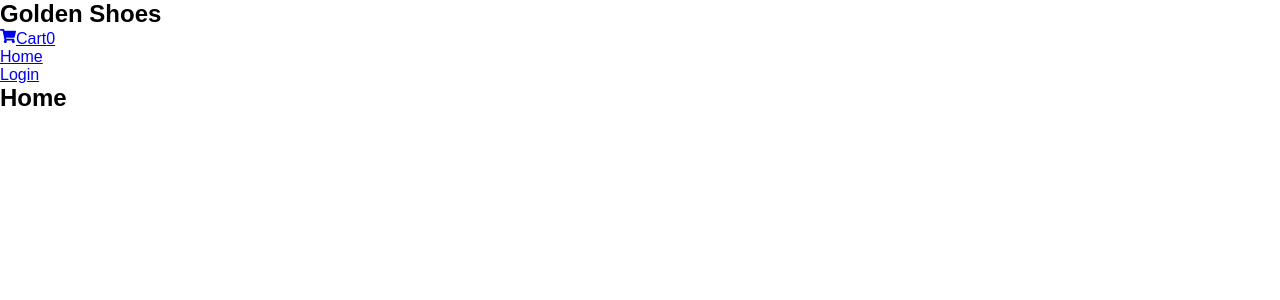
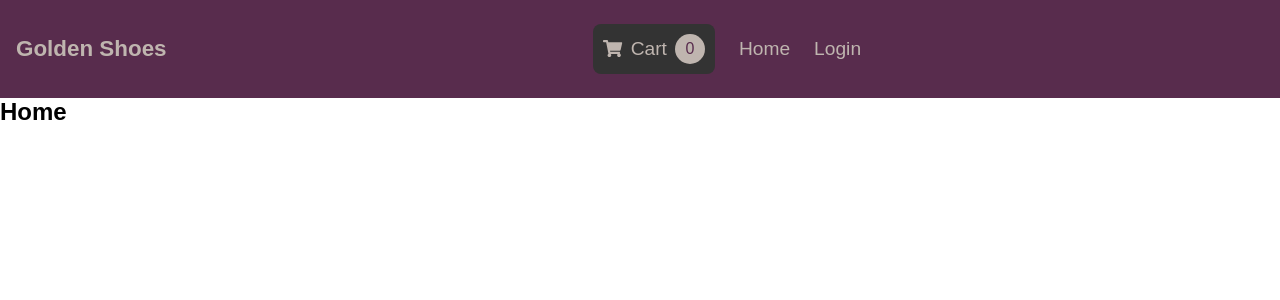
Before and after one commit to katebry/golden-shoe-store, a React (Create React App) app in the folder frontend/: page / in a window 1280 px wide. Shown: the top 300 px of the page. Built offline with nearby package versions, Linux system fonts and the light colour scheme.

Commit message:
chore: added NavBar styling and styled-components to frontend repo

```diff
--- a/frontend/package.json
+++ b/frontend/package.json
@@ -16,6 +16,7 @@
     "redux": "^4.0.5",
     "redux-devtools-extension": "^2.13.9",
     "redux-thunk": "^2.3.0",
+    "styled-components": "^5.2.3",
     "web-vitals": "^1.0.1"
   },
   "scripts": {
--- a/frontend/src/components/NavBar.css
+++ b/frontend/src/components/NavBar.css
@@ -0,0 +1,63 @@
+.navBar {
+  width: 100%;
+  background-color: #582c4d;
+  display: flex;
+  justify-content: space-between;
+  align-items: center;
+  padding: 1.5rem 1rem;
+  z-index: 50;
+}
+
+.navBar__logo h2 {
+  color: #bfb5af;
+  font-size: 1.4rem;
+  cursor: pointer;
+}
+
+.navBar__links {
+  display: flex;
+  list-style: none;
+  align-items: center;
+}
+
+.navBar__links > li {
+  padding-left: 1.5rem;
+}
+
+.navBar__links > li > a {
+  text-decoration: none;
+  color: #bfb5af;
+  font-size: 1.2rem;
+  display: flex;
+  align-items: center;
+}
+
+.navBar__links > li > a > span {
+  display: flex;
+  align-items: center;
+  margin-left: 8px;
+}
+
+.cart__link {
+  background-color: #333333;
+  padding: 10px;
+  border-radius: 8px;
+}
+
+.cart__link:hover {
+  background-color: #a26769;
+}
+
+.cart__badge {
+  width: 30px;
+  height: 30px;
+  border-radius: 50%;
+  margin-left: 8px;
+  background-color: #bfb5af;
+  color: #582c4d;
+  display: flex;
+  justify-content: center;
+  align-items: center;
+  text-align: center;
+  font-size: 1rem;
+}
--- a/frontend/src/components/NavBar.js
+++ b/frontend/src/components/NavBar.js
@@ -7,14 +7,14 @@
 
   return (
     <nav className="navBar">
-      <div className="navBar__Logo">
+      <div className="navBar__logo">
         <h2>Golden Shoes</h2>
       </div>
-      <ul className="navBar__Links">
+      <ul className="navBar__links">
         <li>
-          <Link to="/cart">
+          <Link to="/cart" className="cart__link">
             <FaShoppingCart />
-            Cart
+            <span>Cart</span>
             <span className="cart__badge">0</span>
           </Link>
         </li>
```
Also changed, not shown: 1 other file (tests, documents, lock files or other folders).
